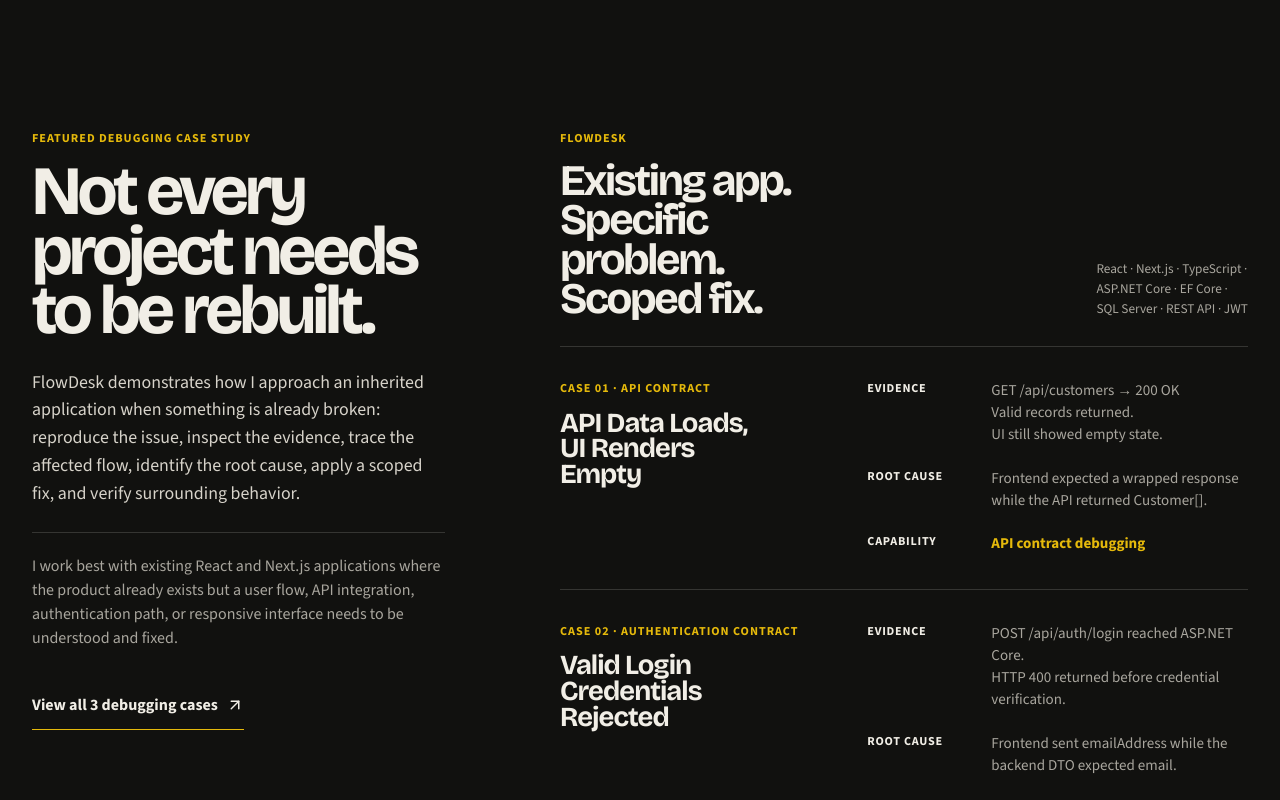
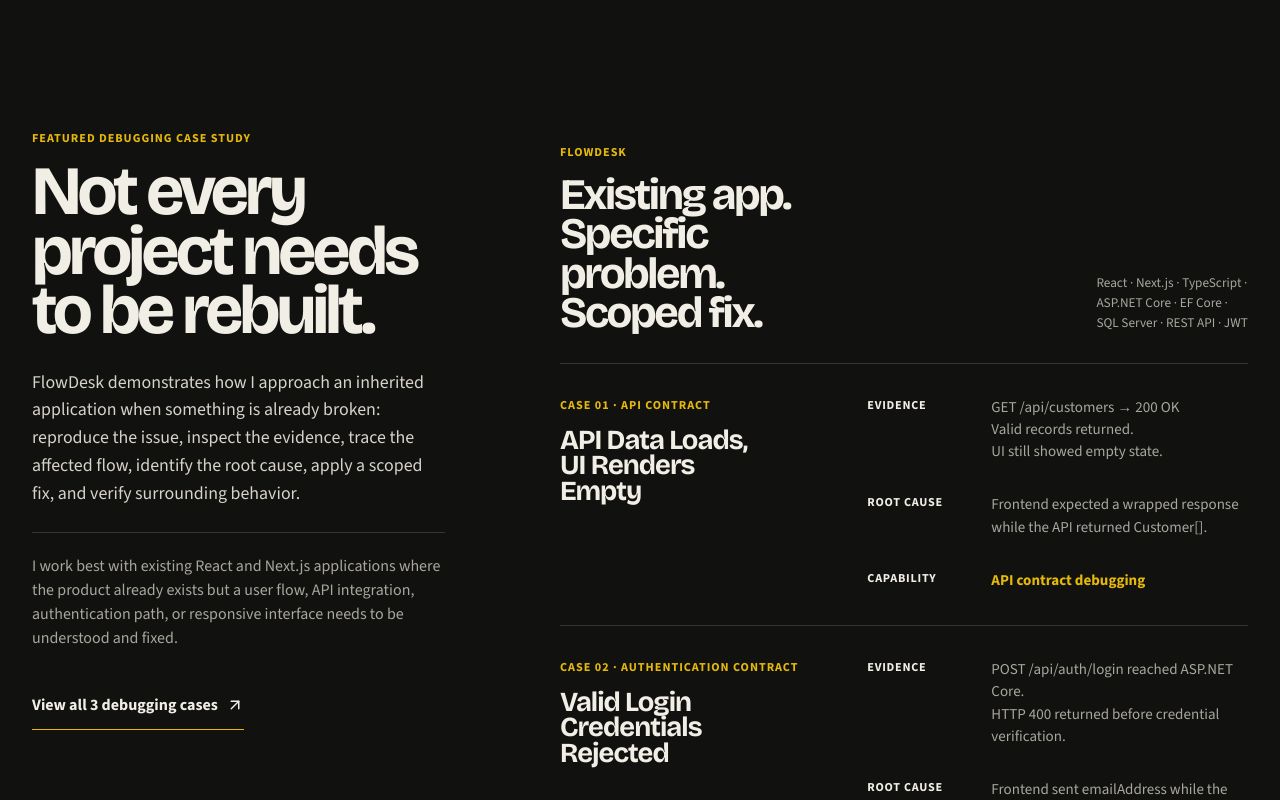
Before and after one commit to HoangMylb/PORT, a Next.js app: page / in a window 1280 px wide. Shown: the part 1500-2300 px from the top of the page. Built offline with nearby package versions, Linux system fonts and the light colour scheme; no server answers.

Commit message:
update css

```diff
--- a/app/styles.css
+++ b/app/styles.css
@@ -62,8 +62,8 @@
 .flowdesk { display: grid; grid-template-columns: minmax(280px, .75fr) minmax(0, 1.25fr); gap: clamp(48px, 9vw, 160px); padding: clamp(100px, 14vw, 190px) 0; border-top: 1px solid var(--line); }
 .project-label, .case-number { margin: 0 0 17px; color: var(--yellow); font-size: .76rem; font-weight: 650; letter-spacing: .08em; line-height: 1.2; text-transform: uppercase; }
 .flowdesk-intro { max-width: 550px; }.flowdesk h2 { margin-bottom: 28px; font-size: clamp(3.1rem, 5.4vw, 5.8rem); line-height: .86; }.flowdesk-lead { color: #d7d3ca; font-size: clamp(1.05rem, 1.4vw, 1.23rem); line-height: 1.55; }.flowdesk-positioning { margin: 25px 0 0; padding-top: 21px; border-top: 1px solid var(--line); color: var(--muted); }.flowdesk-cta { display: inline-flex; align-items: center; gap: 8px; margin-top: 31px; padding: 12px 0; border-bottom: 1px solid var(--yellow); color: var(--paper); font-weight: 650; }.flowdesk-cta:hover { color: var(--yellow); }
-.flowdesk-evidence { align-self: end; }.flowdesk-heading { display: flex; justify-content: space-between; gap: 30px; align-items: end; padding-bottom: 27px; border-bottom: 1px solid var(--line); }.flowdesk-heading h3 { max-width: 10ch; margin: 0; font-size: clamp(2rem, 3.4vw, 3.6rem); line-height: .9; }.flowdesk-heading > p { max-width: 23ch; margin: 0; color: var(--muted); font-size: .83rem; line-height: 1.5; }
-.flowdesk-proofs { list-style: none; padding: 0; margin: 0; }.flowdesk-proof { display: grid; grid-template-columns: minmax(190px, .78fr) minmax(260px, 1.22fr); gap: 28px clamp(30px, 5vw, 76px); padding: 32px 0 34px; border-bottom: 1px solid var(--line); }.flowdesk-proof .case-number { margin: 2px 0 14px; }.flowdesk-proof h4 { max-width: 12ch; margin: 0; font: 610 clamp(1.45rem, 2.15vw, 2.05rem)/.94 var(--display); letter-spacing: -.035em; }.case-detail { display: grid; gap: 21px; }.case-detail > div { display: grid; grid-template-columns: 104px 1fr; gap: 20px; }.case-detail span { color: var(--paper); font-size: .76rem; font-weight: 650; letter-spacing: .06em; text-transform: uppercase; }.case-detail p { margin: 0; color: var(--muted); font-size: .94rem; line-height: 1.48; }.case-detail p span { display: block; color: inherit; font: inherit; letter-spacing: normal; text-transform: none; }.case-detail .case-capability p { color: var(--yellow); font-weight: 650; }
+.flowdesk-evidence { align-self: end; }.flowdesk-heading { display: flex; justify-content: space-between; gap: 30px; align-items: end; padding: 14px 0 30px; border-bottom: 1px solid var(--line); }.flowdesk-heading h3 { max-width: 10ch; margin: 0; font-size: clamp(2rem, 3.4vw, 3.6rem); line-height: .9; }.flowdesk-heading > p { max-width: 23ch; margin: 0; color: var(--muted); font-size: .83rem; line-height: 1.5; }
+.flowdesk-proofs { list-style: none; padding: 0; margin: 0; }.flowdesk-proof { display: grid; grid-template-columns: minmax(190px, .78fr) minmax(260px, 1.22fr); gap: 28px clamp(30px, 5vw, 76px); padding: 32px 0 34px; border-bottom: 1px solid var(--line); }.flowdesk-proof .case-number { margin: 2px 0 14px; }.flowdesk-proof h4 { max-width: 12ch; margin: 0; font: 610 clamp(1.45rem, 2.15vw, 2.05rem)/.94 var(--display); letter-spacing: -.035em; }.case-detail { display: grid; gap: clamp(24px, 2.4vw, 32px); }.case-detail > div { display: grid; grid-template-columns: 104px 1fr; gap: 20px; }.case-detail span { color: var(--paper); font-size: .76rem; font-weight: 650; letter-spacing: .06em; text-transform: uppercase; }.case-detail p { margin: 0; color: var(--muted); font-size: .94rem; line-height: 1.48; }.case-detail p span { display: block; color: inherit; font: inherit; letter-spacing: normal; text-transform: none; }.case-detail .case-capability p { color: var(--yellow); font-weight: 650; }
 .section-heading { display: grid; grid-template-columns: minmax(180px, .6fr) minmax(240px, .4fr); gap: 32px; padding-bottom: 42px; border-bottom: 1px solid var(--line); }
 .section-heading h2 { margin: 0; font-size: clamp(2.3rem, 4vw, 4.2rem); line-height: .9; }.section-heading p { max-width: 43ch; margin: 0; color: var(--muted); }
 
```
